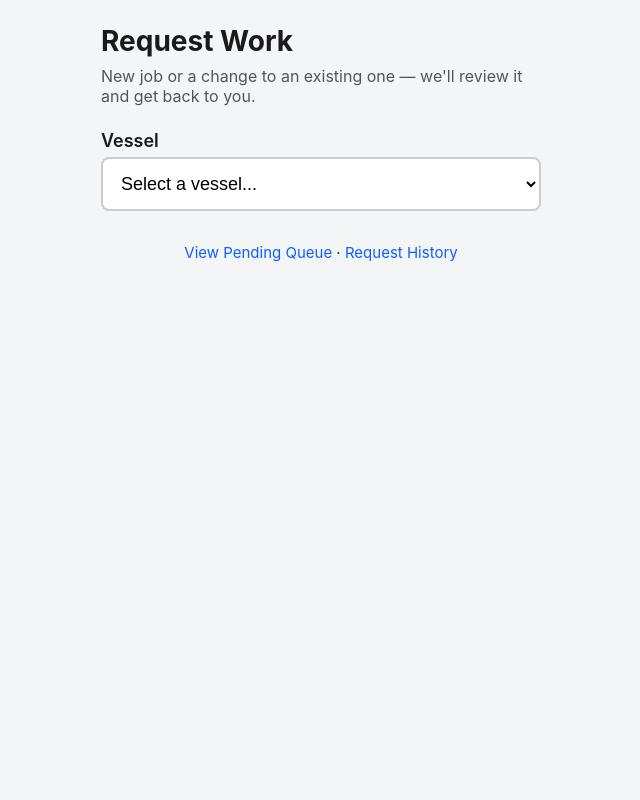
After one commit to richmevans-collab/coatings-diary, a Flask app: page /request-work in a window 1280 px wide. The commit adds this page. Shown: the whole page, without its empty margins (319-959 px from the left). Run offline with Flask 3, Linux system fonts and the light colour scheme; data comes from the database, SQL or seed files in the repository.

Commit message:
Add Request Work module: New Job / Scope Change form, pending queue, approve/reject, history

```diff
--- a/app.py
+++ b/app.py
@@ -138,6 +138,217 @@ def confirmation(job_id):
     return render_template("confirmation.html", job=job)
 
 
+@app.route("/request-work")
+def request_work_form():
+    """Shared entry point: contractors submitting directly, or a PM quick-logging
+    a request that came in by phone/email. Same form, same work_requests row."""
+    conn = db.get_db()
+    vessels = conn.execute("SELECT * FROM vessels ORDER BY name").fetchall()
+
+    selected_vessel_id = request.args.get("vessel_id", type=int)
+    jobs = []
+    if selected_vessel_id:
+        jobs = conn.execute(
+            "SELECT * FROM jobs WHERE vessel_id = ? ORDER BY job_number",
+            (selected_vessel_id,),
+        ).fetchall()
+    conn.close()
+
+    return render_template(
+        "request_work.html",
+        vessels=vessels,
+        jobs=jobs,
+        selected_vessel_id=selected_vessel_id,
+        reasons=db.REQUEST_REASONS,
+    )
+
+
+@app.route("/request-work", methods=["POST"])
+def submit_work_request():
+    vessel_id = request.form.get("vessel_id", type=int)
+    request_type = request.form.get("request_type")
+    job_id = request.form.get("job_id", type=int) if request_type == "Scope Change" else None
+    job_title = request.form.get("job_title", "").strip() if request_type == "New Job" else None
+    description = request.form.get("description", "").strip()
+    requested_by = request.form.get("requested_by", "").strip()
+    requested_by_contact = request.form.get("requested_by_contact", "").strip() or None
+    reason = request.form.get("reason")
+    cost_raw = request.form.get("estimated_cost", "").strip()
+    estimated_cost = float(cost_raw) if cost_raw else None
+
+    conn = db.get_db()
+    cur = conn.execute(
+        """INSERT INTO work_requests
+           (vessel_id, request_type, job_id, job_title, description, requested_by,
+            requested_by_contact, reason, estimated_cost)
+           VALUES (?, ?, ?, ?, ?, ?, ?, ?, ?)""",
+        (vessel_id, request_type, job_id, job_title, description, requested_by,
+         requested_by_contact, reason, estimated_cost),
+    )
+    conn.commit()
+    request_id = cur.lastrowid
+    conn.close()
+
+    return redirect(url_for("request_work_confirmation", request_id=request_id))
+
+
+@app.route("/request-work/confirmation/<int:request_id>")
+def request_work_confirmation(request_id):
+    conn = db.get_db()
+    work_request = conn.execute(
+        """SELECT work_requests.*, vessels.name AS vessel_name
+           FROM work_requests JOIN vessels ON work_requests.vessel_id = vessels.id
+           WHERE work_requests.id = ?""",
+        (request_id,),
+    ).fetchone()
+    conn.close()
+
+    if work_request is None:
+        return redirect(url_for("request_work_form"))
+
+    return render_template("request_work_confirmation.html", req=work_request)
+
+
+def _fetch_request_detail(conn, request_id):
+    return conn.execute(
+        """SELECT work_requests.*, vessels.name AS vessel_name,
+                  jobs.job_number AS existing_job_number,
+                  jobs.job_title AS existing_job_title
+           FROM work_requests
+           JOIN vessels ON work_requests.vessel_id = vessels.id
+           LEFT JOIN jobs ON work_requests.job_id = jobs.id
+           WHERE work_requests.id = ?""",
+        (request_id,),
+    ).fetchone()
+
+
+@app.route("/requests/pending")
+def pending_requests():
+    conn = db.get_db()
+    pending = conn.execute(
+        """SELECT work_requests.*, vessels.name AS vessel_name,
+                  jobs.job_number AS existing_job_number
+           FROM work_requests
+           JOIN vessels ON work_requests.vessel_id = vessels.id
+           LEFT JOIN jobs ON work_requests.job_id = jobs.id
+           WHERE work_requests.status = 'Pending'
+           ORDER BY work_requests.created_at ASC"""
+    ).fetchall()
+    conn.close()
+    return render_template("pending_queue.html", requests=pending)
+
+
+@app.route("/requests/<int:request_id>")
+def request_detail(request_id):
+    conn = db.get_db()
+    work_request = _fetch_request_detail(conn, request_id)
+    conn.close()
+
+    if work_request is None:
+        return redirect(url_for("pending_requests"))
+
+    return render_template("request_detail.html", req=work_request)
+
+
+@app.route("/requests/<int:request_id>/approve", methods=["POST"])
+def approve_request(request_id):
+    conn = db.get_db()
+    work_request = conn.execute("SELECT * FROM work_requests WHERE id = ?", (request_id,)).fetchone()
+    if work_request is None:
+        conn.close()
+        return redirect(url_for("pending_requests"))
+
+    pm_notes = request.form.get("pm_notes", "").strip() or None
+
+    if work_request["request_type"] == "New Job":
+        job_number = db.generate_job_number(conn)
+        cur = conn.execute(
+            """INSERT INTO jobs (vessel_id, job_number, job_title, scope, status)
+               VALUES (?, ?, ?, ?, 'Open')""",
+            (work_request["vessel_id"], job_number, work_request["job_title"],
+             work_request["description"]),
+        )
+        new_job_id = cur.lastrowid
+        conn.execute(
+            """UPDATE work_requests
+               SET status = 'Approved', job_id = ?, pm_notes = ?, reviewed_at = datetime('now', 'localtime')
+               WHERE id = ?""",
+            (new_job_id, pm_notes, request_id),
+        )
+    else:  # Scope Change
+        job = conn.execute("SELECT * FROM jobs WHERE id = ?", (work_request["job_id"],)).fetchone()
+        if job is not None:
+            updated_scope = f"{job['scope']}\n---\n{work_request['description']}" if job["scope"] else work_request["description"]
+            conn.execute(
+                "UPDATE jobs SET scope = ?, updated_at = datetime('now', 'localtime') WHERE id = ?",
+                (updated_scope, job["id"]),
+            )
+        conn.execute(
+            """UPDATE work_requests
+               SET status = 'Approved', pm_notes = ?, reviewed_at = datetime('now', 'localtime')
+               WHERE id = ?""",
+            (pm_notes, request_id),
+        )
+
+    conn.commit()
+    conn.close()
+    return redirect(url_for("request_detail", request_id=request_id))
+
+
+@app.route("/requests/<int:request_id>/reject", methods=["POST"])
+def reject_request(request_id):
+    pm_notes = request.form.get("pm_notes", "").strip() or None
+    conn = db.get_db()
+    conn.execute(
+        """UPDATE work_requests
+           SET status = 'Rejected', pm_notes = ?, reviewed_at = datetime('now', 'localtime')
+           WHERE id = ?""",
+        (pm_notes, request_id),
+    )
+    conn.commit()
+    conn.close()
+    return redirect(url_for("request_detail", request_id=request_id))
+
+
+@app.route("/requests/history")
+def request_history():
+    vessel_id = request.args.get("vessel_id", type=int)
+    request_type = request.args.get("request_type") or None
+    status = request.args.get("status") or None
+
+    query = """SELECT work_requests.*, vessels.name AS vessel_name,
+                      jobs.job_number AS existing_job_number
+               FROM work_requests
+               JOIN vessels ON work_requests.vessel_id = vessels.id
+               LEFT JOIN jobs ON work_requests.job_id = jobs.id
+               WHERE 1=1"""
+    params = []
+    if vessel_id:
+        query += " AND work_requests.vessel_id = ?"
+        params.append(vessel_id)
+    if request_type:
+        query += " AND work_requests.request_type = ?"
+        params.append(request_type)
+    if status:
+        query += " AND work_requests.status = ?"
+        params.append(status)
+    query += " ORDER BY work_requests.created_at DESC"
+
+    conn = db.get_db()
+    vessels = conn.execute("SELECT * FROM vessels ORDER BY name").fetchall()
+    results = conn.execute(query, params).fetchall()
+    conn.close()
+
+    return render_template(
+        "request_history.html",
+        requests=results,
+        vessels=vessels,
+        selected_vessel_id=vessel_id,
+        selected_request_type=request_type,
+        selected_status=status,
+    )
+
+
 if __name__ == "__main__":
     db.setup()
     app.run(host="0.0.0.0", port=5000, debug=True)
--- a/static/style.css
+++ b/static/style.css
@@ -116,3 +116,150 @@ input:focus {
     color: #1a9e4e;
     margin: 0;
 }
+
+textarea {
+    width: 100%;
+    padding: 14px;
+    font-size: 18px;
+    border: 2px solid #ccc;
+    border-radius: 8px;
+    background: #fff;
+    font-family: inherit;
+    resize: vertical;
+}
+
+textarea:focus {
+    outline: none;
+    border-color: #0b5fff;
+}
+
+.radio-row {
+    display: flex;
+    gap: 12px;
+    margin-top: 8px;
+}
+
+.radio-option {
+    flex: 1;
+    display: flex;
+    align-items: center;
+    gap: 8px;
+    padding: 12px;
+    border: 2px solid #ccc;
+    border-radius: 8px;
+    background: #fff;
+    font-weight: 500;
+    margin: 0;
+    cursor: pointer;
+}
+
+.nav-links {
+    text-align: center;
+    margin-top: 32px;
+    font-size: 15px;
+}
+
+.nav-links a {
+    color: #0b5fff;
+    text-decoration: none;
+}
+
+.filter-row {
+    display: flex;
+    flex-direction: column;
+    gap: 10px;
+    margin-bottom: 16px;
+}
+
+.filter-row select {
+    margin: 0;
+}
+
+.request-list {
+    display: flex;
+    flex-direction: column;
+    gap: 12px;
+}
+
+.request-card {
+    display: block;
+    background: #fff;
+    border: 2px solid #e0e0e0;
+    border-radius: 10px;
+    padding: 16px;
+    text-decoration: none;
+    color: inherit;
+}
+
+.request-card__top {
+    display: flex;
+    justify-content: space-between;
+    align-items: center;
+    margin-bottom: 8px;
+}
+
+.request-card__vessel {
+    font-weight: 600;
+    color: #555;
+}
+
+.request-card__title {
+    font-size: 18px;
+    font-weight: 700;
+    margin-bottom: 4px;
+}
+
+.request-card__desc {
+    color: #444;
+    font-size: 15px;
+    margin-bottom: 8px;
+    overflow: hidden;
+    text-overflow: ellipsis;
+    white-space: nowrap;
+}
+
+.request-card__meta {
+    color: #888;
+    font-size: 13px;
+}
+
+.badge {
+    display: inline-block;
+    padding: 4px 10px;
+    border-radius: 20px;
+    font-size: 13px;
+    font-weight: 700;
+    text-transform: uppercase;
+}
+
+.badge-pending {
+    background: #fff3cd;
+    color: #8a6414;
+}
+
+.badge-approved {
+    background: #d4edda;
+    color: #1a6e2e;
+}
+
+.badge-rejected {
+    background: #f8d7da;
+    color: #a3232f;
+}
+
+.detail-text {
+    margin: 0 0 4px;
+    font-size: 17px;
+    color: #222;
+}
+
+.decision-row {
+    display: flex;
+    gap: 12px;
+    margin-top: 20px;
+}
+
+.decision-row .btn-primary,
+.decision-row .btn-secondary {
+    margin-top: 0;
+}
--- /dev/null
+++ b/templates/request_work.html
@@ -0,0 +1,97 @@
+<!DOCTYPE html>
+<html lang="en">
+<head>
+    <meta charset="UTF-8">
+    <meta name="viewport" content="width=device-width, initial-scale=1.0">
+    <title>Request Work</title>
+    <link rel="stylesheet" href="{{ url_for('static', filename='style.css') }}">
+</head>
+<body>
+    <main class="screen">
+        <h1>Request Work</h1>
+        <p class="subheading">New job or a change to an existing one &mdash; we'll review it and get back to you.</p>
+
+        <form method="get" action="{{ url_for('request_work_form') }}">
+            <label for="vessel_id">Vessel</label>
+            <select id="vessel_id" name="vessel_id" onchange="this.form.submit()">
+                <option value="">Select a vessel...</option>
+                {% for vessel in vessels %}
+                <option value="{{ vessel.id }}" {% if selected_vessel_id == vessel.id %}selected{% endif %}>
+                    {{ vessel.name }}
+                </option>
+                {% endfor %}
+            </select>
+        </form>
+
+        {% if selected_vessel_id %}
+        <form method="post" action="{{ url_for('submit_work_request') }}">
+            <input type="hidden" name="vessel_id" value="{{ selected_vessel_id }}">
+
+            <label>Type</label>
+            <div class="radio-row">
+                <label class="radio-option">
+                    <input type="radio" name="request_type" value="New Job" checked onchange="toggleRequestType()">
+                    New Job
+                </label>
+                <label class="radio-option">
+                    <input type="radio" name="request_type" value="Scope Change" onchange="toggleRequestType()">
+                    Scope Change
+                </label>
+            </div>
+
+            <div id="newJobField">
+                <label for="job_title">Job Title</label>
+                <input type="text" id="job_title" name="job_title" placeholder="e.g. Replace port shaft seal">
+            </div>
+
+            <div id="scopeChangeField" style="display:none">
+                <label for="job_id">Existing Job</label>
+                <select id="job_id" name="job_id">
+                    <option value="">Select a job...</option>
+                    {% for job in jobs %}
+                    <option value="{{ job.id }}">{{ job.job_number }}{% if job.job_title %} - {{ job.job_title }}{% endif %}</option>
+                    {% endfor %}
+                </select>
+                {% if not jobs %}
+                <p class="hint">No existing jobs found for this vessel.</p>
+                {% endif %}
+            </div>
+
+            <label for="description">Description</label>
+            <textarea id="description" name="description" rows="4" placeholder="What's being asked for?" required></textarea>
+
+            <label for="requested_by">Requested By</label>
+            <input type="text" id="requested_by" name="requested_by" placeholder="Your name" required>
+
+            <label for="requested_by_contact">Contact (optional)</label>
+            <input type="text" id="requested_by_contact" name="requested_by_contact" placeholder="Email or phone">
+
+            <label for="reason">Reason</label>
+            <select id="reason" name="reason" required>
+                {% for reason in reasons %}
+                <option value="{{ reason }}">{{ reason }}</option>
+                {% endfor %}
+            </select>
+
+            <label for="estimated_cost">Estimated Cost (optional)</label>
+            <input type="number" id="estimated_cost" name="estimated_cost" inputmode="decimal" step="0.01" min="0">
+
+            <button type="submit" class="btn-primary btn-sticky">Submit Request</button>
+        </form>
+        {% endif %}
+
+        <p class="nav-links">
+            <a href="{{ url_for('pending_requests') }}">View Pending Queue</a> &middot;
+            <a href="{{ url_for('request_history') }}">Request History</a>
+        </p>
+    </main>
+
+    <script>
+        function toggleRequestType() {
+            var isNewJob = document.querySelector('input[name="request_type"]:checked').value === 'New Job';
+            document.getElementById('newJobField').style.display = isNewJob ? 'block' : 'none';
+            document.getElementById('scopeChangeField').style.display = isNewJob ? 'none' : 'block';
+        }
+    </script>
+</body>
+</html>
--- a/templates/start.html
+++ b/templates/start.html
@@ -39,6 +39,10 @@
             <button type="submit" class="btn-primary">Log a coat</button>
         </form>
         {% endif %}
+
+        <p class="nav-links">
+            <a href="{{ url_for('request_work_form') }}">Request Work (PM)</a>
+        </p>
     </main>
 </body>
 </html>
```
Also changed, not shown: db.py (+85 -1 lines), templates/pending_queue.html (added, +44 -0 lines), templates/request_detail.html (added, +65 -0 lines), templates/request_history.html (added, +67 -0 lines), templates/request_work_confirmation.html (added, +20 -0 lines).
